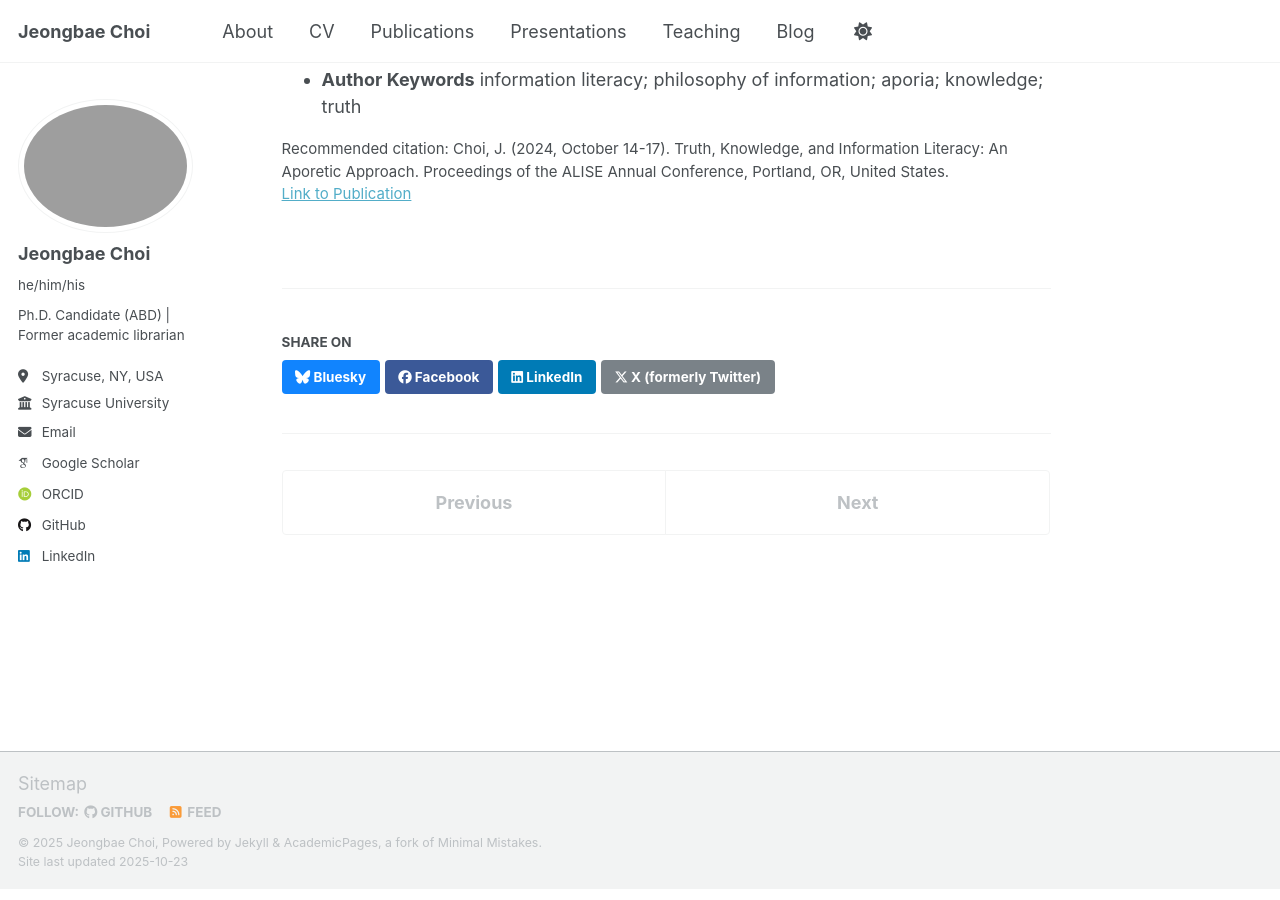
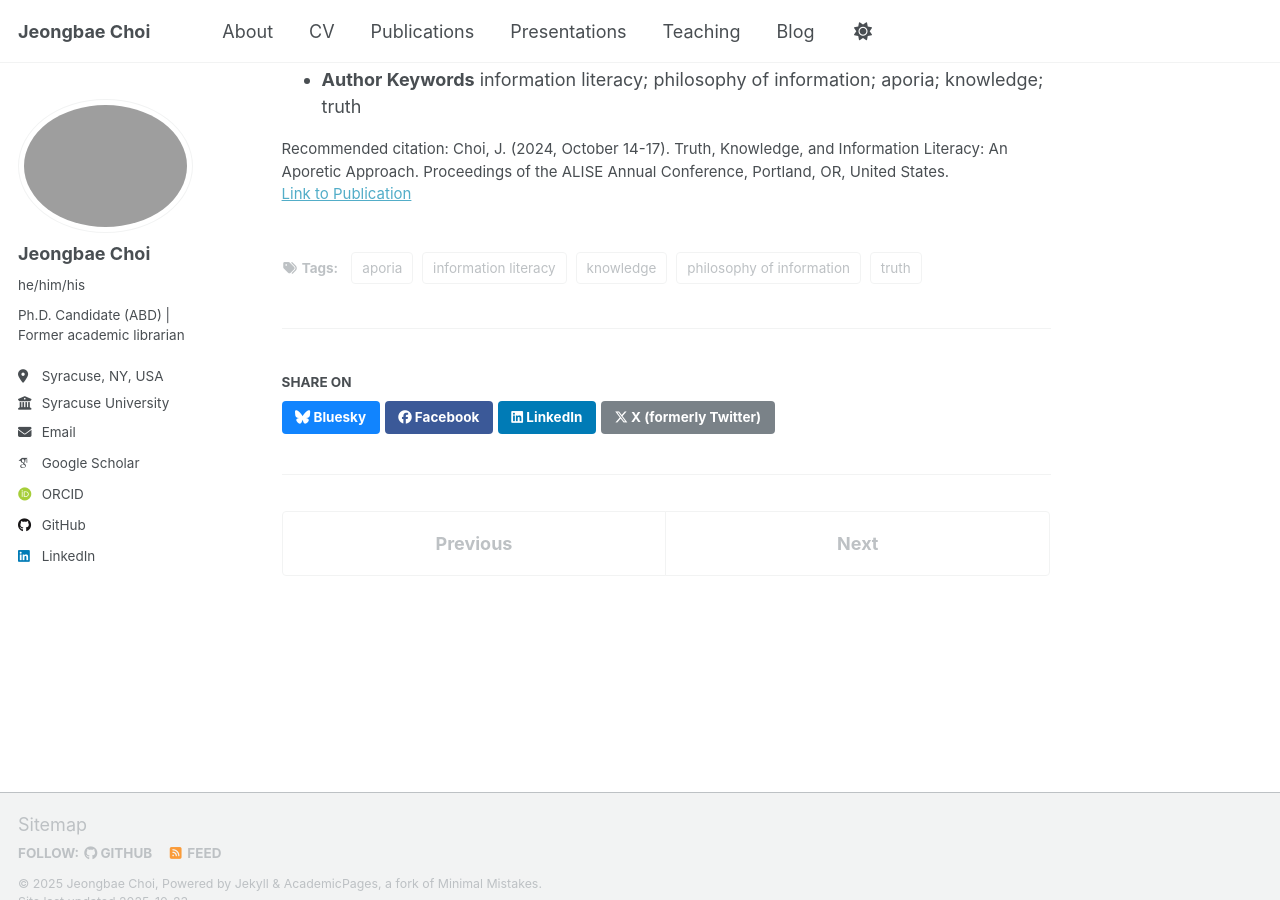
Before and after one commit to JeongbaeChoi/jeongbaechoi.github.io, a Jekyll site: the page built from _publications/C03-2024-10.md, in a window 1280 px wide and 900 px high, scrolled down 622 px. Built offline with Jekyll 4.4.1, drawn with Linux system fonts in a browser that asks for light colours; some web fonts are replaced; a script that is not in the unit is left out.

Commit message:
Update C03-2024-10.md

```diff
--- a/_publications/C03-2024-10.md
+++ b/_publications/C03-2024-10.md
@@ -8,6 +8,12 @@ date: 2024-10-17
 venue: 'The Association for Library and Information Science Education (ALISE) 2024 Annual Conference'
 paperurl: 'https://doi.org/10.21900/j.alise.2024.1647'
 citation: 'Choi, J. (2024, October 14-17). Truth, Knowledge, and Information Literacy: An Aporetic Approach. Proceedings of the ALISE Annual Conference, Portland, OR, United States.'
+tags:
+- information literacy
+- philosophy of information
+- aporia
+- knowledge
+- truth
 ---
 
 - **Abstract**
```
